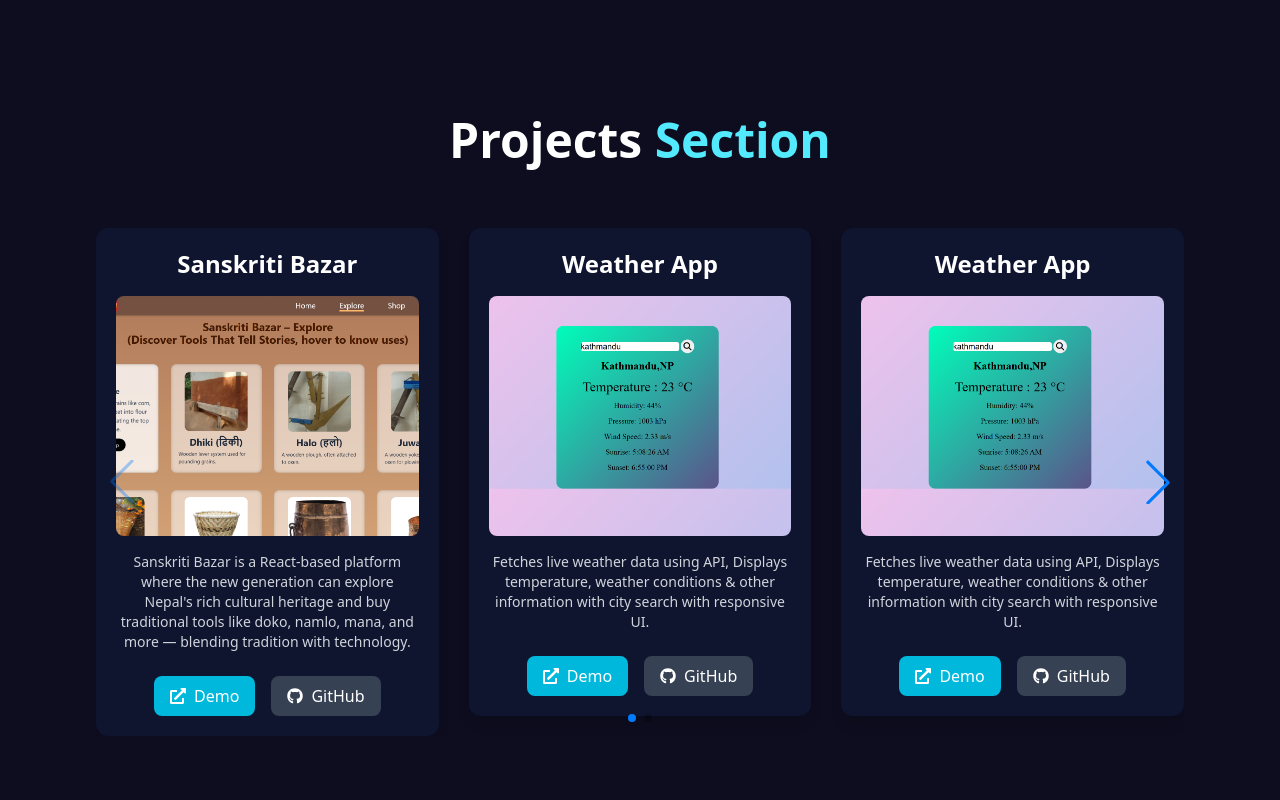
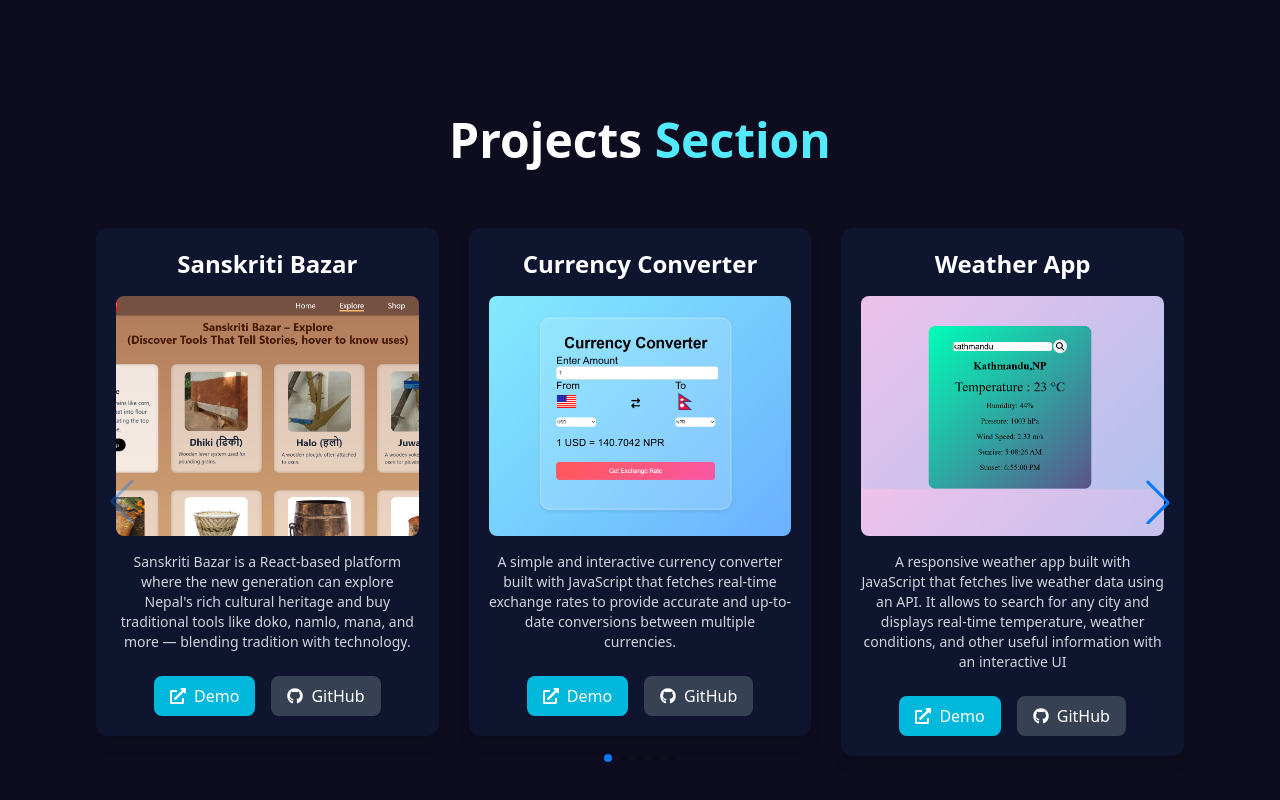
Before and after one commit to SakshamPhuyal/PORTFOLIO, a Next.js app: page / in a window 1280 px wide. Shown: the part 1744-2544 px from the top of the page. Before the commit the page ends 2504 px from the top, so only its background shows below. Built offline with nearby package versions, Linux system fonts and the light colour scheme; grey boxes are pictures that could not be loaded.

Commit message:
projects

```diff
--- a/app/components/Home/Projects/Projects.tsx
+++ b/app/components/Home/Projects/Projects.tsx
@@ -19,25 +19,46 @@ const Projects = () => {
       githubLink: "https://github.com/SakshamPhuyal/Sanskrit",
     },
      {
+      title: "Currency Converter",
+      img: "/images/cc.png",
+      desc: "A simple and interactive currency converter built with JavaScript that fetches real-time exchange rates to provide accurate and up-to-date conversions between multiple currencies.",
+      demoLink: "https://money-exchange-3zlbmm2qo-saksham-phuyals-projects.vercel.app/",
+      githubLink: "https://github.com/SakshamPhuyal/Money-Exchange",
+    },
+    {
       title: "Weather App",
       img: "/images/wapp.png",
-      desc: "Fetches live weather data using API, Displays temperature, weather conditions & other information with city search with responsive UI.",
+      desc: "A responsive weather app built with JavaScript that fetches live weather data using an API. It allows to search for any city and displays real-time temperature, weather conditions, and other useful information with an interactive UI",
       demoLink: "https://weather-app-three-xi-73.vercel.app/",
       githubLink: "https://github.com/SakshamPhuyal/weather-app",
     },
     {
-      title: "Weather App",
-      img: "/images/wapp.png",
-      desc: "Fetches live weather data using API, Displays temperature, weather conditions & other information with city search with responsive UI.",
-      demoLink: "https://weather-app-three-xi-73.vercel.app/",
-      githubLink: "https://github.com/SakshamPhuyal/weather-app",
+      title: "Rock Paper Scissor",
+      img: "/images/rps.png",
+      desc: "This is a simple Rock Paper Scissors game created using HTML, CSS, and JavaScript. The user can click on Rock, Paper, or Scissors to play against the computer. The computer's choice is generated randomly, and the score is updated based on the outcome of each round.",
+      demoLink: "https://rockpaperscissor-sigma-eight.vercel.app/",
+      githubLink: "https://github.com/SakshamPhuyal/RockPaperScissor",
     },
     {
-      title: "AI Chatbot",
-      img: "/images/chatbot.png",
-      desc: "Chatbot built using Next.js and OpenAI API for portfolio Q&A.",
-      demoLink: "https://demo-link.com",
-      githubLink: "https://github.com/SakshamPhuyal/ai-chatbot",
+      title: "To-Do-List",
+      img: "/images/ToDoList.png",
+      desc: "This project is a simple To-Do List application built using HTML, CSS, and JavaScript. It allows users to add, edit, delete, and mark tasks as completed. The intuitive design and functionality make it a great tool for everyday task management.",
+      demoLink: "https://to-do-list-sv3d.vercel.app/",
+      githubLink: "https://github.com/SakshamPhuyal/To-Do-List",
+    },
+    {
+      title: "Tic-Tac-Toe",
+      img: "/images/TicTacToe.png",
+      desc: "This is a simple Tic Tac Toe game built using HTML, CSS, and JavaScript. It allows two players to play on a grid, taking turns to place 'X' and 'O'. The game determines the winner once there is a three-in-a-row pattern.",
+      demoLink: "https://tic-tac-toe-opal-one.vercel.app/",
+      githubLink: "https://github.com/SakshamPhuyal/Basic-games",
+    },
+       {
+      title: "Mobile Banking",
+      img: "/images/Bank.png",
+      desc: "This is a simple mobile banking software developed using the C programming language. The software demonstrates basic banking functionalities and provides an interactive console interface to simulate essential banking operations.",
+      demoLink: "",
+      githubLink: "",
     },
   ];
 
```
Also changed, not shown: public/images/cc.png (added).
